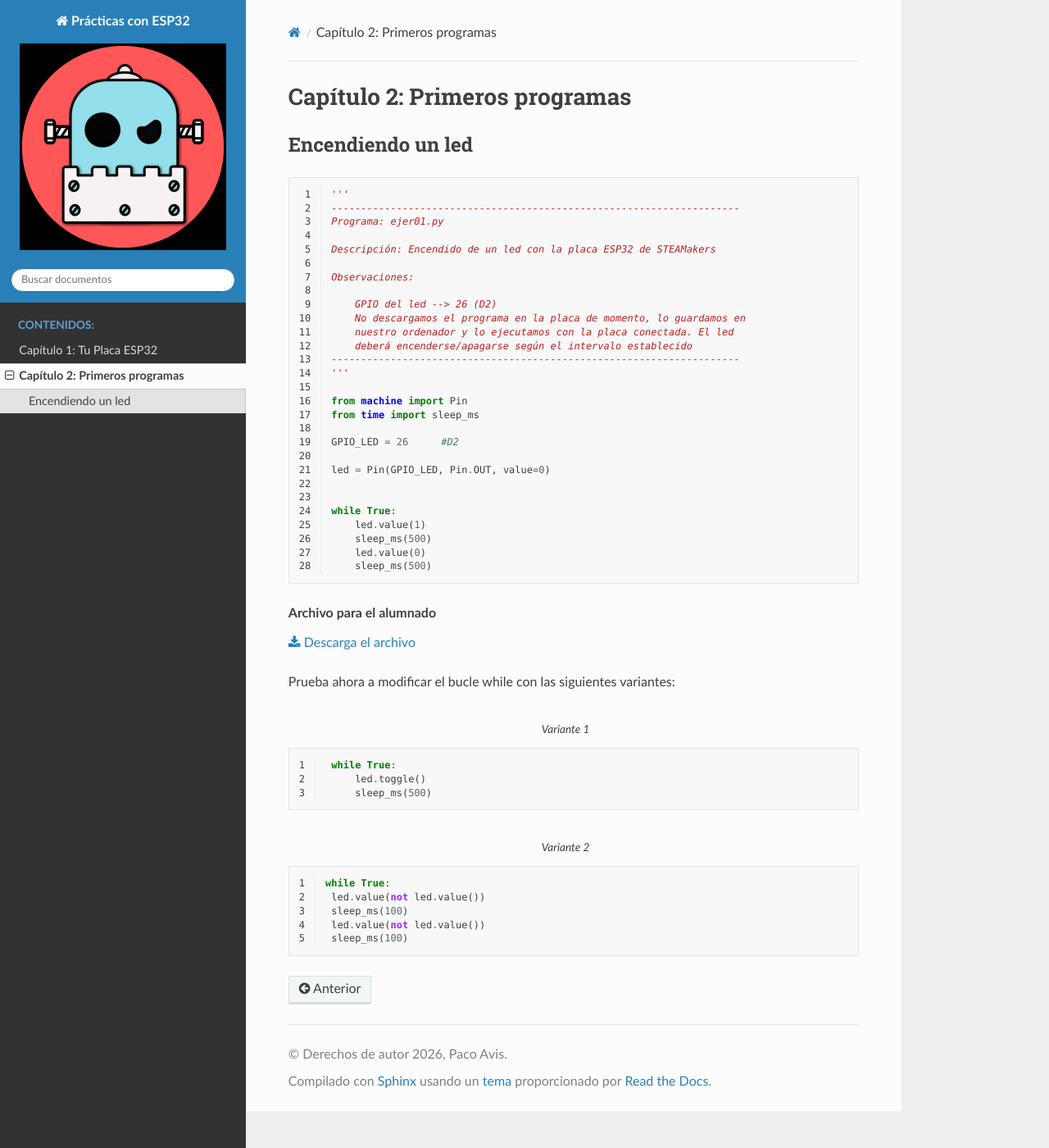
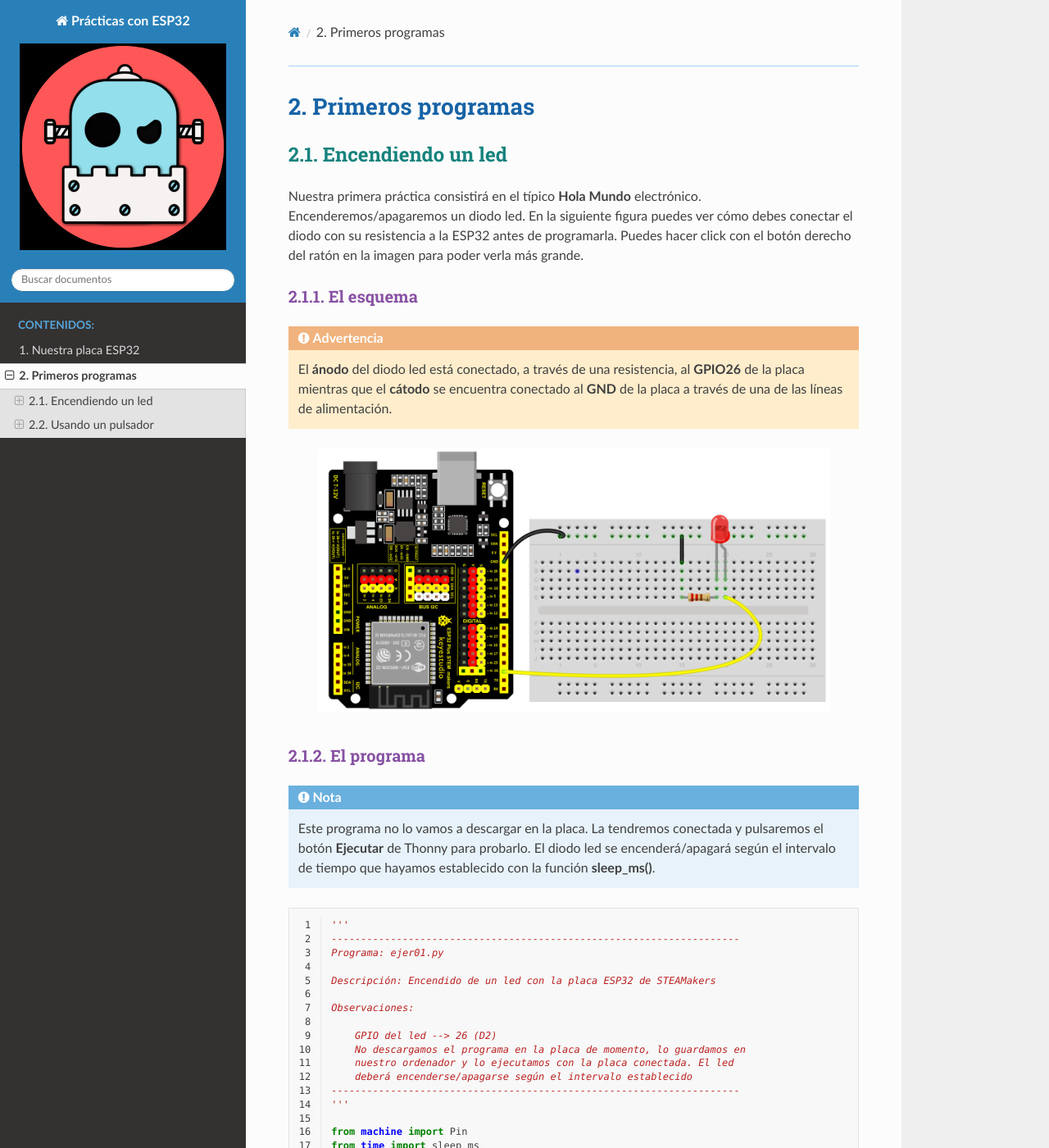
Before and after one commit to lumomakers/practicas-esp32, a Sphinx documentation site: the page built from source/capitulo2.rst, in a window 1280 px wide and 1400 px high. Shown: the whole window at 82% size. Built offline with Sphinx 7.4.7 and the Read the Docs theme 3.1.0, drawn with Linux system fonts in a browser that asks for light colours; some of the changed text lies outside the part shown.

Commit message:
Añadiendo personalizaciones con archivo customs.css

```diff
--- /dev/null
+++ b/source/_static/css/custom.css
@@ -0,0 +1,30 @@
+.rst-content .imagen-separada {
+    margin-bottom: 40px;
+}
+
+/* Títulos principales */
+.rst-content h1 {
+    color: #1763A6;
+}
+
+/* Títulos de sección */
+.rst-content h2 {
+    color: #16827D;
+}
+
+/* Títulos de subsección */
+.rst-content h3 {
+    color: #8751A3;
+}
+
+/* Títulos de cuarto nivel */
+.rst-content h4 {
+    color: #4B5563;
+}
+
+/* Separadores horizontales del contenido */
+.rst-content hr {
+    border: 0;
+    border-top: 1px solid #a4d1f8;
+    margin: 30px 0;
+}
--- a/source/capitulo1.rst
+++ b/source/capitulo1.rst
@@ -1,5 +1,5 @@
 ====================================================
-Capítulo 1: Tu Placa ESP32
+Nuestra placa ESP32
 ====================================================
 
 ¡Bienvenidos, ingenieros e ingenieras!
--- a/source/capitulo2.rst
+++ b/source/capitulo2.rst
@@ -1,29 +1,49 @@
 ====================================================
-Capítulo 2: Primeros programas
+Primeros programas
 ====================================================
 
 Encendiendo un led
 ====================
+Nuestra primera práctica consistirá en el típico **Hola Mundo** electrónico. Encenderemos/apagaremos un diodo led.
+En la siguiente figura puedes ver cómo debes conectar el diodo con su resistencia a la ESP32 antes de programarla.
+Puedes hacer click con el botón derecho del ratón en la imagen para poder verla más grande.
+
+El esquema
+-------------
+
+.. warning:: El **ánodo** del diodo led está conectado, a través de una resistencia, al **GPIO26** de la placa mientras que el **cátodo** se encuentra conectado al **GND** de la placa a través de una de las líneas de alimentación.
+
+.. container:: imagen-separada
+
+    .. image:: /_static/capitulo2/ESP32-Led.png
+        :alt: Detalle de la placa
+        :align: center
+        :width: 90%
+
+El programa
+-------------
+
+.. note:: Este programa no lo vamos a descargar en la placa. La tendremos conectada y pulsaremos el
+    botón **Ejecutar** de Thonny para probarlo. El diodo led se encenderá/apagará según el intervalo de
+    tiempo que hayamos establecido con la función **sleep_ms()**.
 
 .. literalinclude:: programas/capitulo2/ejer01.py
     :language: python
     :linenos:
 
-.. rubric:: Archivo para el alumnado
-:download:`Descarga el archivo <programas/capitulo2/ejer01.py>`
+.. rubric:: Puedes descargarte el archivo:
+    :download:`Descarga el archivo <programas/capitulo2/ejer01.py>`
 
-Prueba ahora a modificar el bucle while con las siguientes variantes:
+-----
+
+Posibles mejoras del código
+----------------------------
+
+Veamos ahora dos variantes del mismo programa.
+
+En esta primera variante no nos importa conocer si el led está encendido o no, simplemente le indicamos que su valor debe ser el contrario (de ahí el operador **not**) al que tenía.
 
 .. code-block:: python
-   :caption: Variante 1
-   :linenos:
-
-    while True:
-        led.toggle()
-        sleep_ms(500)
-
-.. code-block:: python
-   :caption: Variante 2
    :linenos:
 
    while True:
@@ -31,3 +51,84 @@ Prueba ahora a modificar el bucle while con las siguientes variantes:
     sleep_ms(100)
     led.value(not led.value())
     sleep_ms(100)
+
+Ya en esta variante el código se reduce al máximo gracias a la función **toggle()**. Ella misma se encarga de cambiar el estado del diodo led según el tiempo que le hayamos indicado sin que tengamos que hacer nada.
+
+.. code-block:: python
+   :linenos:
+
+    while True:
+        led.toggle()
+        sleep_ms(500)
+
+
+
+Usando un pulsador
+====================
+
+El pulsador o botón es el dispositivo que permite el paso de intensidad cuando es pulsado. Una vez se deja de presionar vuelve a su posición inicial.
+
+Está formado por cuatro patas o terminales, conectados “dos a dos” como se observa a continuación:
+
+.. container:: imagen-separada
+
+    .. figure:: /_static/capitulo2/img_pulsador.png
+        :width: 90%
+        :align: center
+
+        **Fuente:** `<https://inputmakers.com/>`_
+
+El esquema
+-------------
+
+Asegúrate de conectar bien los cables. Si es necesario haz click en la imagen para verla más grande.
+
+.. container:: imagen-separada
+
+    .. image:: /_static/capitulo2/ESP32-Pulsador.png
+        :align: center
+        :width: 90%
+
+El programa
+-------------
+
+.. literalinclude:: programas/capitulo2/ejer02.py
+    :language: python
+    :linenos:
+
+.. rubric:: Puedes descargarte el archivo:
+    :download:`Descarga el archivo <programas/capitulo2/ejer02.py>`
+
+Si te fijas en el programa, las **líneas 28 y 29** las usamos para obtener el valor (estado) del pulsador y mostrar ese dato en la consola de Thonny.
+
+Podemos mejorar el programa haciendo que en la consola, en lugar de 0 y 1 muestre un texto indicando si el led está encendido o apagado. Para ello nos valdremos de dos variables auxiliares donde guardaremos el **estado_actual** y **estado_anterior** del led, de tal manera que si el programa detecta una diferencia entre sus valores significará que el botón ha sido pulsado y solo habrá que indicar cómo se encuentra el led:
+
+.. code-block:: python
+   :linenos:
+
+    from machine import Pin
+    from time import sleep_ms
+
+    GPIO_LED = 26	#D2
+    GPIO_BOTON = 25 #D3
+
+    led = Pin(GPIO_LED, Pin.OUT, value=0)
+    boton = Pin(GPIO_BOTON, Pin.IN, Pin.PULL_UP)
+
+    estado_anterior = -1
+
+    while True:
+        estado_actual = boton.value()
+
+        if estado_actual == 0:
+            led.value(1)
+        else:
+            led.value(0)
+
+        if estado_actual != estado_anterior:
+            if estado_actual == 0:
+                print("Botón PULSADO: LED ON")
+            else:
+                print("Botón LIBERADO: LED OFF")
+            estado_antarior = estado_actual
+        sleep_ms(50)
--- a/source/conf.py
+++ b/source/conf.py
@@ -28,5 +28,12 @@ language = 'es'
 html_theme = 'sphinx_rtd_theme'
 html_static_path = ['_static']
 
+# Hoja de estilos personalizada
+html_css_files = ['css/custom.css']
+
+
 # Ocultar el enlace "Ver código fuente de la página"
 html_show_sourcelink = False
+
+html_theme = 'sphinx_rtd_theme'
+html_static_path = ['_static']
--- a/source/index.rst
+++ b/source/index.rst
@@ -10,7 +10,8 @@ Prácticas con ESP32
 
 
 .. toctree::
-   :maxdepth: 2
+   :maxdepth: 3
+   :numbered: 3
    :caption: Contenidos:
 
    capitulo1
--- /dev/null
+++ b/source/programas/capitulo2/ejer02.py
@@ -0,0 +1,35 @@
+'''
+---------------------------------------------------------------------
+Programa: ejer02.py
+
+Placa: ESP32 STEAMakers
+
+Descripción: Encendido de un led por acción de pulsador
+
+Observaciones:
+
+    GPIO del led -------> 26 (D2)
+    GPIO del pulsador---> 25 (D3)
+
+    Seguimos sin guardar el programa en la placa.
+---------------------------------------------------------------------
+'''
+
+from machine import Pin
+from time import sleep_ms
+
+GPIO_LED = 26	#D2
+GPIO_BOTON = 25 #D3
+
+led = Pin(GPIO_LED, Pin.OUT, value=0)
+boton = Pin(GPIO_BOTON, Pin.IN, Pin.PULL_UP)
+
+while True:
+    pulsado = boton.value()
+    print(pulsado)
+
+    if pulsado == 0:
+        led.value(1)
+    else:
+        led.value(0)
+    sleep_ms(50)
```
Also changed, not shown: source/_static/capitulo2/ESP32-Led.png (added), source/_static/capitulo2/ESP32-Pulsador.png (added), source/_static/capitulo2/img_pulsador.png (added).
